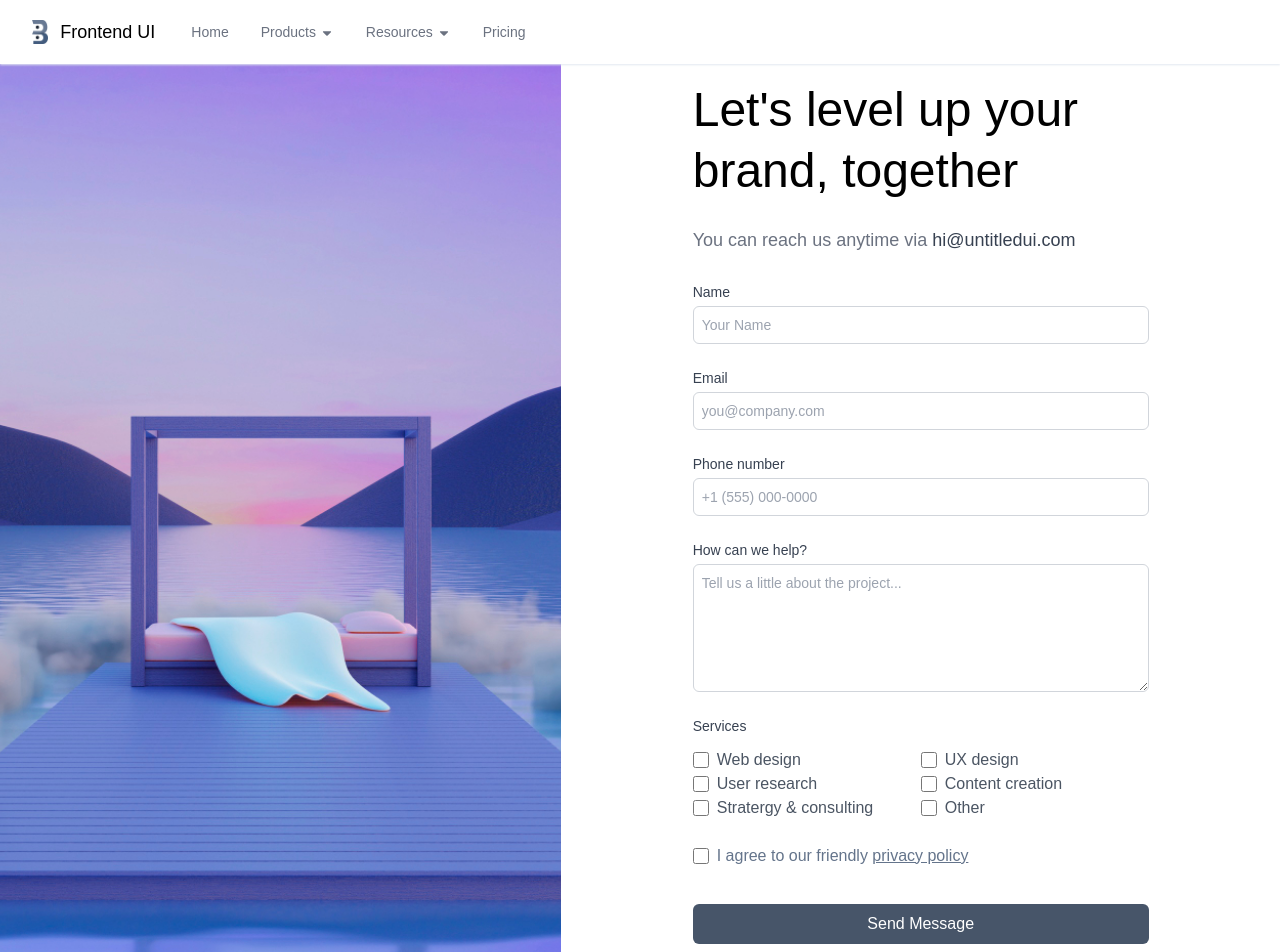
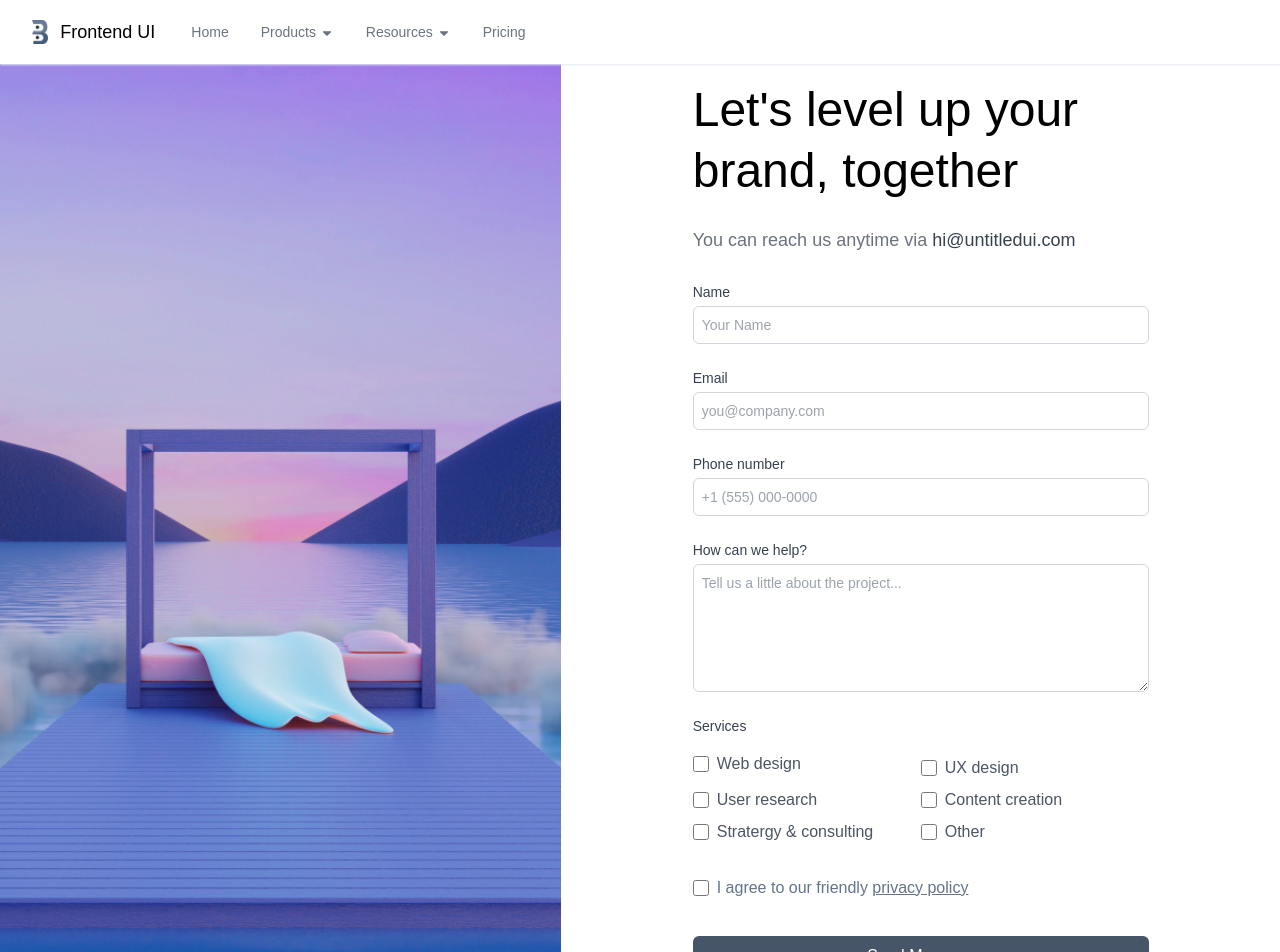
Before and after one commit to AVDiv/gems-intern-task-site, a Next.js app: page /frontend in a window 1280 px wide. Shown: the top 952 px of the page. Built offline with nearby package versions, Linux system fonts and the light colour scheme.

Commit message:
Contact Form updates

```diff
--- a/components/ContactForm.tsx
+++ b/components/ContactForm.tsx
@@ -27,7 +27,7 @@ export class ContactForm extends React.Component{
                 </div>
                 <div className='flex flex-col'>
                     <label className='text-gray-700 mb-3'>Services</label>
-                    <div className='text-base text-gray-600 grid grid-cols-2'>
+                    <div className='text-base text-gray-600 grid grid-cols-2 space-y-2'>
                         <div className='flex items-center'>
                             <input type='checkbox' className='mr-2 h-4 w-4'/>
                             <label>Web design</label>
@@ -54,7 +54,7 @@ export class ContactForm extends React.Component{
                         </div>
                     </div>
                 </div>
-                <div className='flex items-center text-base'>
+                <div className='flex items-center text-base pt-2'>
                     <input type='checkbox' name='policy' className='mr-2 h-4 w-4'/> <span className='text-slate-500'>I agree to our friendly <a href='#' className='underline'>privacy policy</a></span>
                 </div>
                 <div className='flex justify-center text-base'>
```
